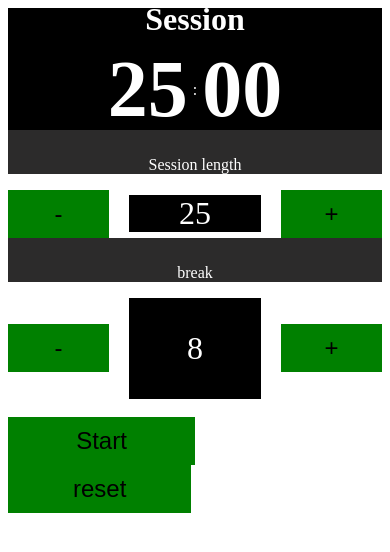
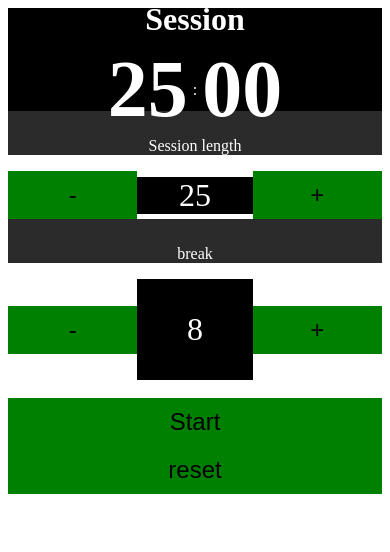
Before and after one commit to gynodevir/stopwatch, a plain HTML site: page index.html in a window 390 px wide. Drawn offline with Linux system fonts and the light colour scheme.

Commit message:
Update style.css

```diff
--- a/style.css
+++ b/style.css
@@ -1,3 +1,4 @@
+/* Base Styles */
 .session {
     background-color: black;
     color: white;
@@ -10,9 +11,9 @@
 }
 
 .s1 {
-    font-size: 2rem; /* Adjust the font size as needed */
+    font-size: 2rem;
     font-weight: bold;
-    margin-bottom: 10px; /* Add margin at the bottom */
+    margin-bottom: 10px;
 }
 
 .display {
@@ -29,16 +30,19 @@
     font-weight: bold;
     margin: 0 5px;
 }
-.secs{
+
+.secs {
     color: white;
     background-color: rgb(44, 43, 43);
     padding-top: 10px;
 }
+
 .container {
     display: flex;
     align-items: center;
-  }
-  button {
+}
+
+button {
     font-size: 1.5rem;
     padding: 10px;
     cursor: pointer;
@@ -46,37 +50,59 @@
     background-color: green;
     border: none;
     padding-top: 10px;
-  }
-  #number-display1 {
-    font-size: 2rem;
-    margin: 0 20px;
-    width: 40%;
-    align-items: center;
-    justify-content: center;
-    display: flex; /* Added to make it a flex container */
-    text-align: center; /* Center text horizontally */
-    height: 100%; /* Make it take the full height of the container */
-    color: white;
-    background-color: black;
-    border: none; /* Remove the border */
 }
+
+#number-display1,
 #number-display2 {
     font-size: 2rem;
     margin: 0 20px;
     width: 40%;
     align-items: center;
     justify-content: center;
-    display: flex; /* Added to make it a flex container */
-    text-align: center; /* Center text horizontally */
-    height: 100%; /* Make it take the full height of the container */
+    display: flex;
+    text-align: center;
+    height: 100%;
     color: white;
     background-color: black;
-    border: none; /* Remove the border */
+    border: none;
 }
-.start{
-    width :50%
+
+.start {
+    width: 50%;
 }
-.reset{
-    width :49%
 
+.reset {
+    width: 49%;
 }
+
+/* Responsive Styles */
+@media (max-width: 600px) {
+    /* Adjust styles for small screens, e.g., smartphones */
+    .session {
+        padding-bottom: 5%;
+    }
+
+    button {
+        width: 100%;
+    }
+
+    #number-display1,
+    #number-display2 {
+        width: 100%;
+        margin: 0;
+    }
+
+    .start,
+    .reset {
+        width: 100%;
+    }
+}
+
+@media (min-width: 601px) and (max-width: 1024px) {
+    /* Adjust styles for medium-sized screens, e.g., tablets */
+    .session {
+        padding-bottom: 8%;
+    }
+}
+
+/* Add more media queries as needed for larger screens */
```
